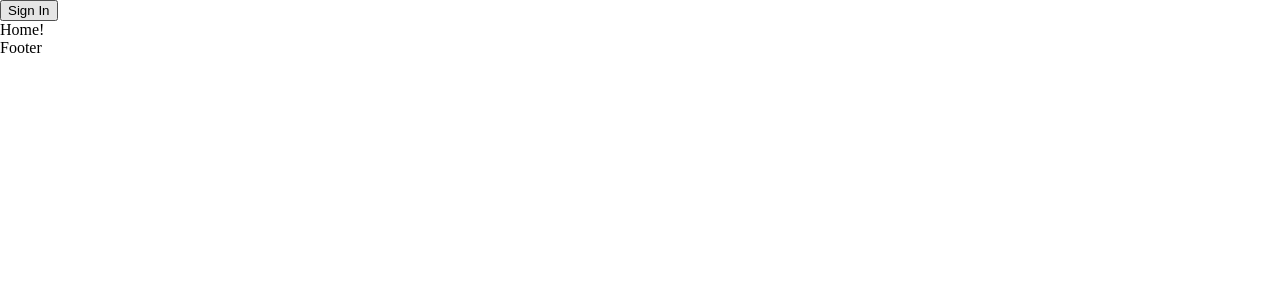
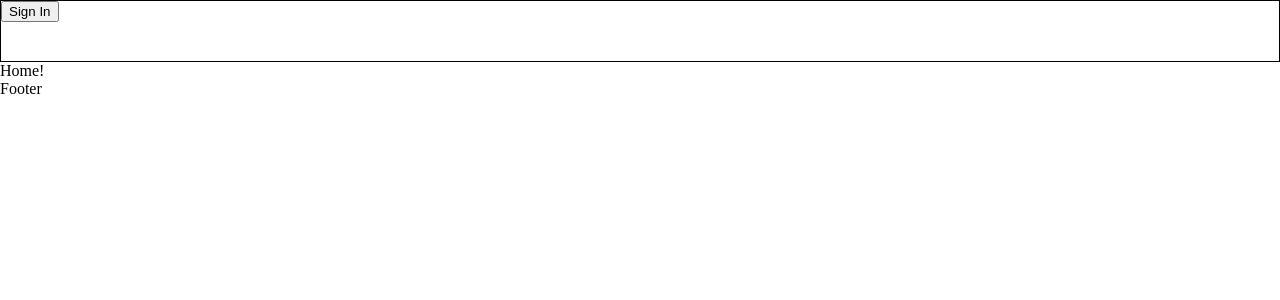
Before and after one commit to Van-jay/react-training-client, a React app: page / in a window 1280 px wide. Shown: the top 300 px of the page. Built offline with nearby package versions, Linux system fonts and the light colour scheme.

Commit message:
add styles

```diff
--- a/package.json
+++ b/package.json
@@ -5,7 +5,7 @@
   "main": "index.js",
   "scripts": {
     "webpack": "webpack",
-    "start:dev": "webpack serve ",
+    "start": "webpack serve ",
     "test": "echo \"Error: no test specified\" && exit 1"
   },
   "keywords": [],
@@ -42,6 +42,7 @@
     "prettier": "^2.2.1",
     "style-loader": "^2.0.0",
     "ts-loader": "^8.1.0",
+    "typings-for-css-modules-loader": "^1.7.0",
     "webpack": "^5.30.0",
     "webpack-cli": "^4.6.0",
     "webpack-dev-server": "^3.11.2"
--- /dev/null
+++ b/src/components/layout/Header/Header.module.css
@@ -0,0 +1,4 @@
+.Header {
+  height: 60px;
+  border: 1px solid black;
+}
--- a/src/components/layout/Header.tsx
+++ b/src/components/layout/Header/Header.tsx
@@ -1,13 +1,15 @@
 import React from 'react';
-import Button from '../Button';
+import Button from '../../Button/Button';
+import css from './Header.module.css';
 
 const Header = () => {
   const navigateToSignIn = () => {
     console.log('click wors');
+    console.log(css);
   };
 
   return (
-    <header>
+    <header className={css.Header}>
       <Button text="Sign In" action={navigateToSignIn}></Button>
     </header>
   );
--- /dev/null
+++ b/src/typings.d.ts
@@ -0,0 +1 @@
+declare module '*.module.css';
--- a/webpack.config.js
+++ b/webpack.config.js
@@ -23,8 +23,18 @@ module.exports = {
       },
       {
         test: /\.(css|scss)$/,
-        use: ['style-loader', 'css-loader'],
+        use: [
+          'style-loader',
+          {
+            loader: 'css-loader',
+            options: {
+              modules: true,
+              importLoaders: 1,
+            },
+          },
+        ],
       },
+      // { test: /\.css$/, loader: 'typings-for-css-modules?modules' },
       {
         test: /\.(jpg|jpeg|png|gif|mp3|svg)$/,
         use: ['file-loader'],
```
Also changed, not shown: src/App.tsx (+4 -4 lines), src/components/Button/Button.tsx (renamed from src/components/Button.tsx), src/components/fields/Input/Input.tsx (renamed from src/components/fields/Input.tsx), src/components/layout/Footer/Footer.tsx (renamed from src/components/layout/Footer.tsx), src/pages/Home/Home.tsx (renamed from src/pages/Home.tsx), src/pages/SignIn/SignIn.tsx (renamed from src/pages/SignIn.tsx), 1 other file (tests, documents, lock files or other folders).
